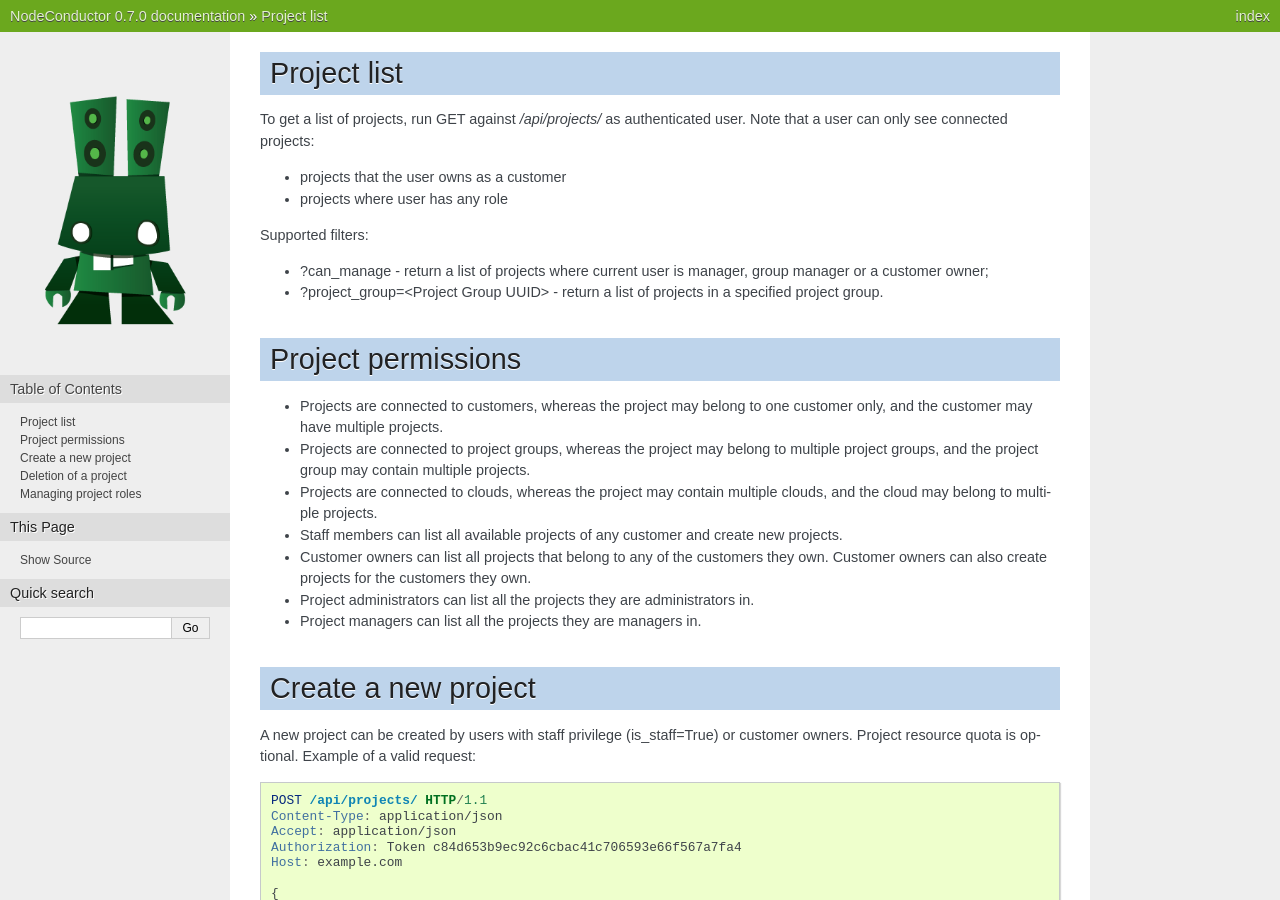
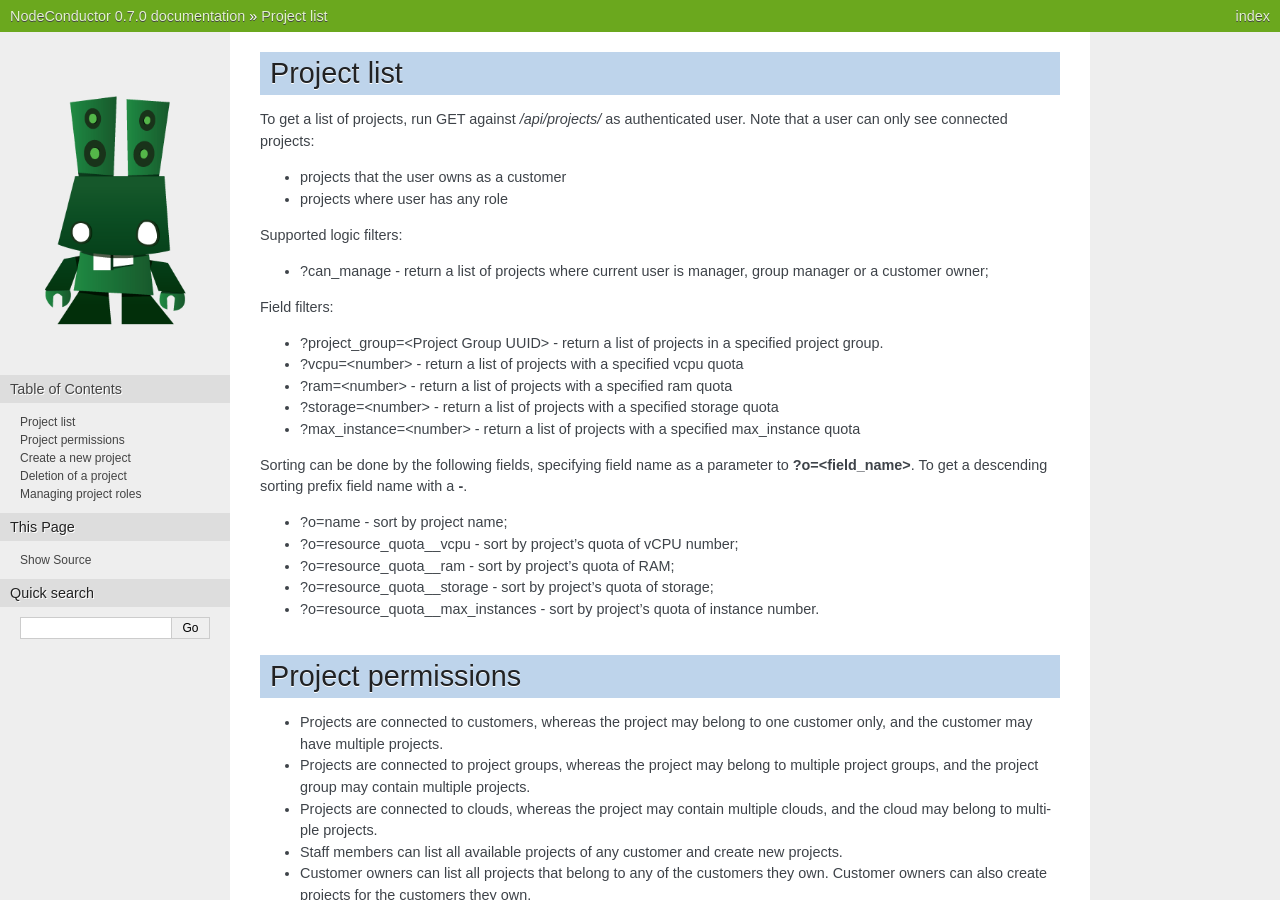
Before and after one commit to opennode/waldur-core, a Sphinx documentation site: the page built from docs/api/project.rst, in a window 1280 px wide and 900 px high. Built offline with Sphinx 7.4.7, drawn with Linux system fonts in a browser that asks for light colours.

Commit message:
Add additional filters for the project list
- ITACLOUD-2439
- Documentation extended

```diff
--- a/docs/api/project.rst
+++ b/docs/api/project.rst
@@ -7,10 +7,27 @@ only see connected projects:
 - projects that the user owns as a customer
 - projects where user has any role
 
-Supported filters:
+Supported logic filters:
 
 - ?can_manage - return a list of projects where current user is manager, group manager or a customer owner;
+
+Field filters:
+
 - ?project_group=<Project Group UUID> - return a list of projects in a specified project group.
+- ?vcpu=<number> - return a list of projects with a specified vcpu quota
+- ?ram=<number> - return a list of projects with a specified ram quota
+- ?storage=<number> - return a list of projects with a specified storage quota
+- ?max_instance=<number> - return a list of projects with a specified max_instance quota
+
+Sorting can be done by the following fields, specifying field name as a parameter to **?o=<field_name>**. To get a
+descending sorting prefix field name with a **-**.
+
+- ?o=name - sort by project name;
+- ?o=resource_quota__vcpu - sort by project's quota of vCPU number;
+- ?o=resource_quota__ram - sort by project's quota of RAM;
+- ?o=resource_quota__storage - sort by project's quota of storage;
+- ?o=resource_quota__max_instances - sort by project's quota of instance number.
+
 
 Project permissions
 -------------------
```
Also changed, not shown: 1 other file.
